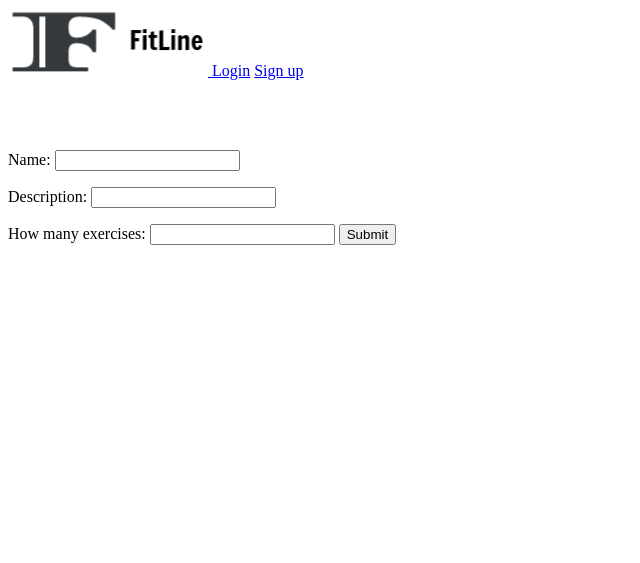
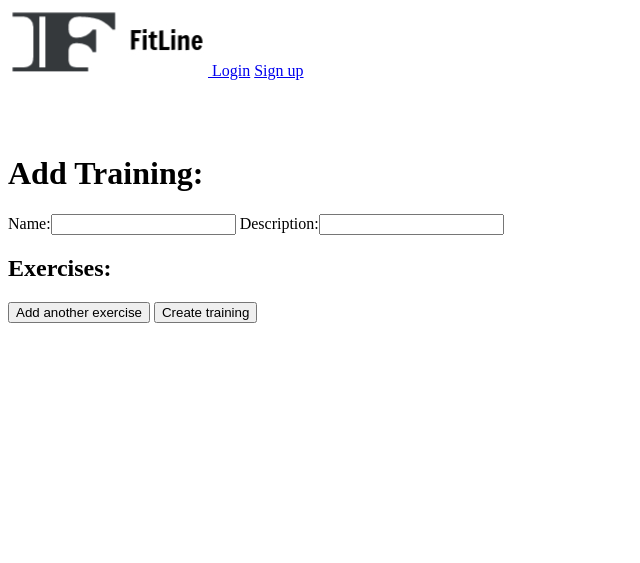
Before and after one commit to Bartek7655/final_project, a Django app: template trainer/templates/training_create.html in a window 1280 px wide. Shown: the top 563 px of the page, without its empty margins (0-640 px from the left). Run offline with Django 3.2, Linux system fonts and the light colour scheme; the template is opened without the code that fills it: values that come from a table or form of the project are taken from there, others are empty.

Commit message:
added training_create

```diff
--- a/projekt_koncowy/urls.py
+++ b/projekt_koncowy/urls.py
@@ -21,7 +21,6 @@ import trainer.views as trainer
 
 urlpatterns = [
     path('admin/', admin.site.urls),
-
     path('', trainer.HomeView.as_view(), name='home'),
     path('accounts/signup/', trainer.SignUpView.as_view(), name='signup'),
     path('accounts/signup/pupil/', trainer.PupilSignUpView.as_view(), name='pupil_signup'),
@@ -30,8 +29,7 @@ urlpatterns = [
     path('accounts/logout/', trainer.UserLogoutView.as_view(), name='logout'),
     path('accounts/edit/<int:pk>/', trainer.UserEditView.as_view(), name='edit'),
     path('training/', trainer.TrainingListView.as_view(), name='training'),
-    # path('training/add/', trainer.TrainingCreateView.as_view(), name='training_create'),
-    path('training/details/<int:pk>', trainer.TrainingDetailsView.as_view(), name='training_details'),
-    path('training/add/exercise/', trainer.ExerciseCreateView.as_view(), name='exercise_create'),
+    path('training/details/<int:pk>/', trainer.TrainingDetailsView.as_view(), name='training_details'),
+    path('training/add/', trainer.TrainingCreateView.as_view(), name='training_create'),
 
 ]
--- a/trainer/models.py
+++ b/trainer/models.py
@@ -25,13 +25,11 @@ class Training(models.Model):
 class Exercise(models.Model):
     name = models.CharField(max_length=100)
     description = models.CharField(max_length=1000)
-    training = models.ForeignKey(Training, on_delete=models.CASCADE, null=True)
+    training = models.ForeignKey(Training, on_delete=models.CASCADE, null=True, related_name='exercise')
 
 
 class Serie(models.Model):
     amount = models.SmallIntegerField()
     kilos = models.SmallIntegerField()
     date = models.DateField()
-    # user = models.ForeignKey(User, on_delete=models.CASCADE)
     exercise = models.ForeignKey(Exercise, on_delete=models.CASCADE)
-    # training = models.ForeignKey(Training, on_delete=models.CASCADE)
--- a/trainer/templates/training_create.html
+++ b/trainer/templates/training_create.html
@@ -1,13 +1,45 @@
 {% extends 'base.html' %}
-
 {% block content %}
 
-    <form method="post">
+
+    <form id="form_container" method="POST">
+        <h1>Add Training:</h1>
         {% csrf_token %}
-        {{ form.as_p }}
-        <label for="exercises">How many exercises: </label>
-        <input type="number" id="exercises" name="exercises">
-        <input type="submit" value="Submit">
+        {{ form_training }}
+        <h2>Exercises:</h2>
+        {{ formset_exercise.management_form }}
+        {% for form in formset_exercise %}
+            <div id="exercise">
+                {{ form.as_p }}
+            </div>
+        {% endfor %}
+        <button id="add_form" type="button">Add another exercise</button>
+        <button type="submit">Create training</button>
     </form>
 
+
+
+    <script>
+        let exercise = document.querySelectorAll("#exercise")
+        let container = document.querySelector("#form_container")
+        let addButton = document.querySelector("#add_form")
+        let totalForms = document.querySelector("#id_form-TOTAL_FORMS")
+
+        let formNum = exercise.length - 1
+        addButton.addEventListener('click', addForm)
+
+        function addForm(event) {
+            event.preventDefault()
+
+            let newForm = exercise[0].cloneNode(true)
+            let formRegex = RegExp(`form-(\\d){1}-`, 'g')
+
+            formNum++
+            newForm.innerHTML = newForm.innerHTML.replace(formRegex, `form-${formNum}-`)
+            container.insertBefore(newForm, addButton)
+
+            totalForms.setAttribute('value', `${formNum + 1}`)
+        }
+    </script>
+
 {% endblock content %}
--- a/trainer/templates/training_details.html
+++ b/trainer/templates/training_details.html
@@ -2,5 +2,9 @@
 
 {% block content %}
     <h3>{{ object.name }}</h3>
-    {{ object.description }}
+    {{ object.description }}<br><br><br><br><br>
+    {% for exercise in object.exercise.all %}
+        {{ exercise.name }}<br>
+        {{ exercise.description }}<br><br><br><br><br>
+    {% endfor %}
 {% endblock %}
--- a/trainer/templates/training_list.html
+++ b/trainer/templates/training_list.html
@@ -9,5 +9,5 @@
         <li>No trainings yet.</li>
     {% endfor %}
     <br><br><br><br><br>
-    <a href="{% url 'exercise_create' %}">Add new training</a>
+    <a href="{% url 'training_create' %}">Add new training</a>
 {% endblock %}
```
Also changed, not shown: trainer/templates/exercise_create.html (deleted, +0 -45 lines), trainer/views.py (+12 -27 lines), trainer/migrations/0007_auto_20210905_1512.py (added), trainer/migrations/0008_alter_exercise_training.py (added).
